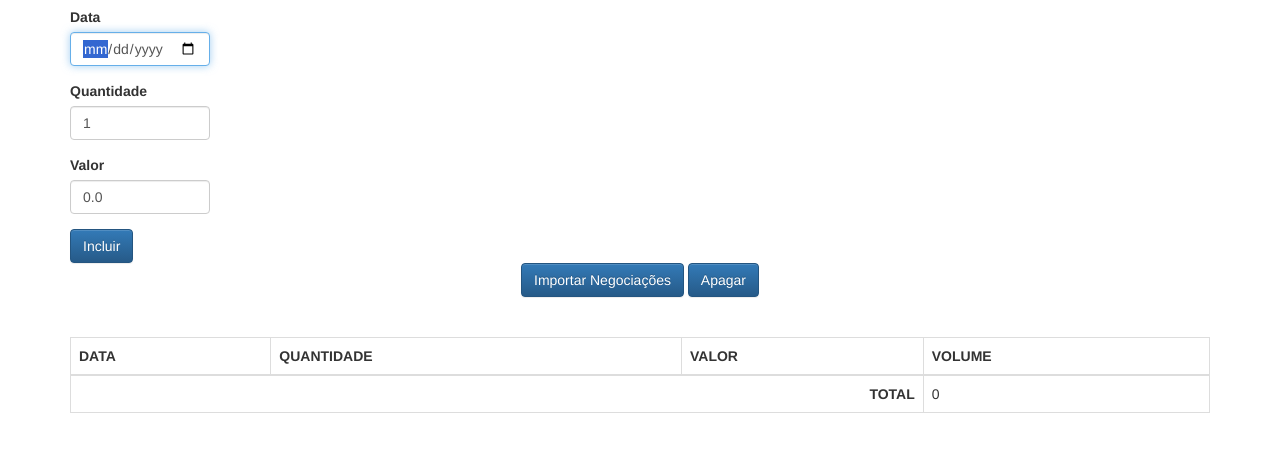
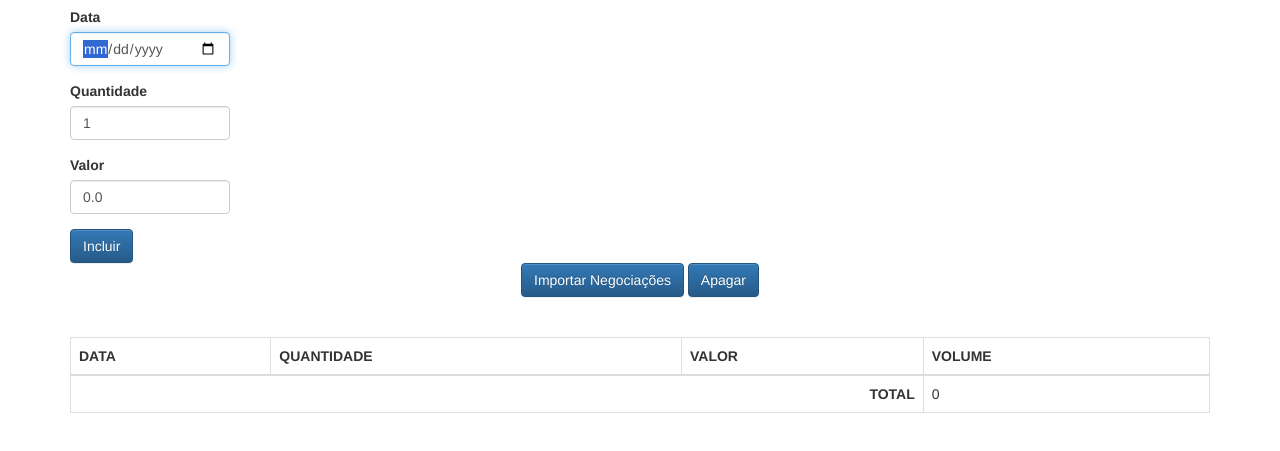
Before and after one commit to musashisama/JS-Avancado-Pt1, a plain HTML site: page aluraframe/client/index.html in a window 1280 px wide. Shown: the part 63-514 px from the top of the page. Drawn offline with Linux system fonts and the light colour scheme.

Commit message:
Finalização da parte 1 do curso.

```diff
--- a/aluraframe/client/css/main.css
+++ b/aluraframe/client/css/main.css
@@ -1,5 +1,5 @@
 #data, #quantidade, #valor {
-    width: 140px;
+    width: 160px;
 }
 
 #tdTotal {
```
